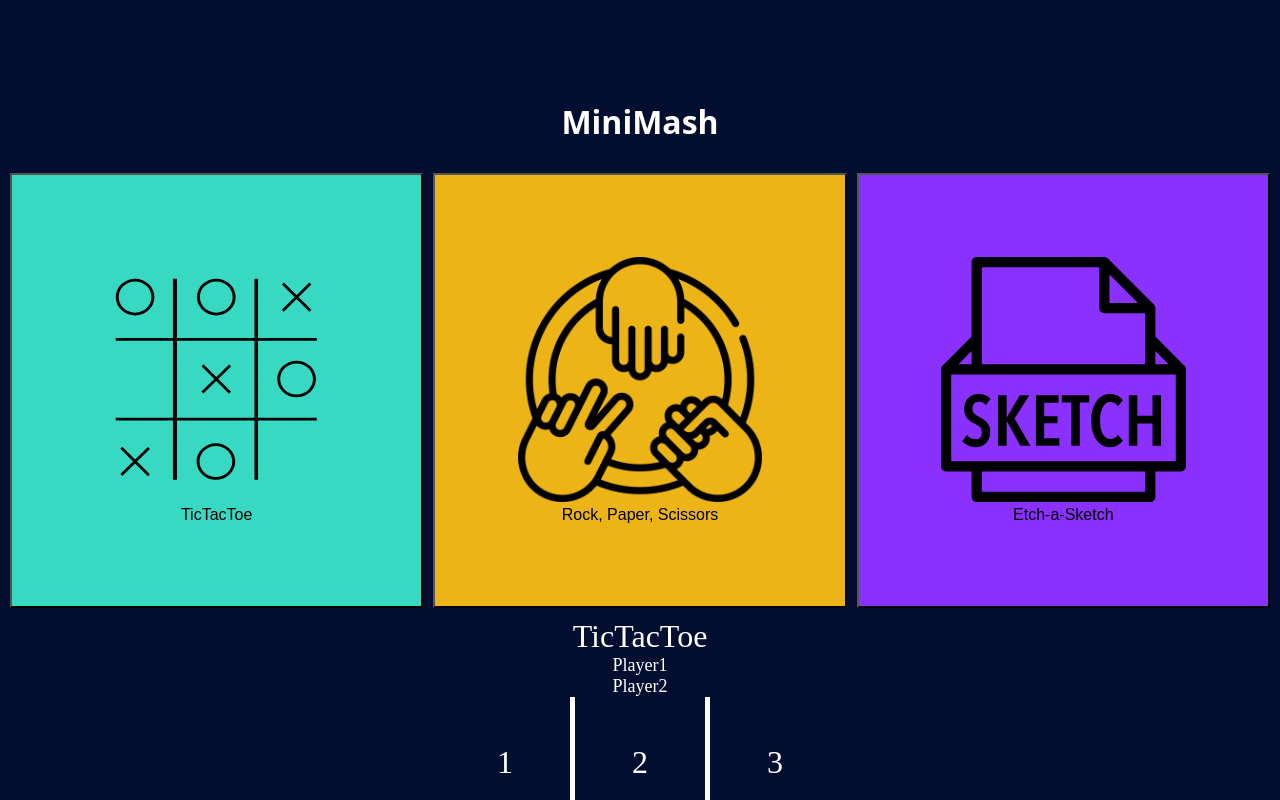
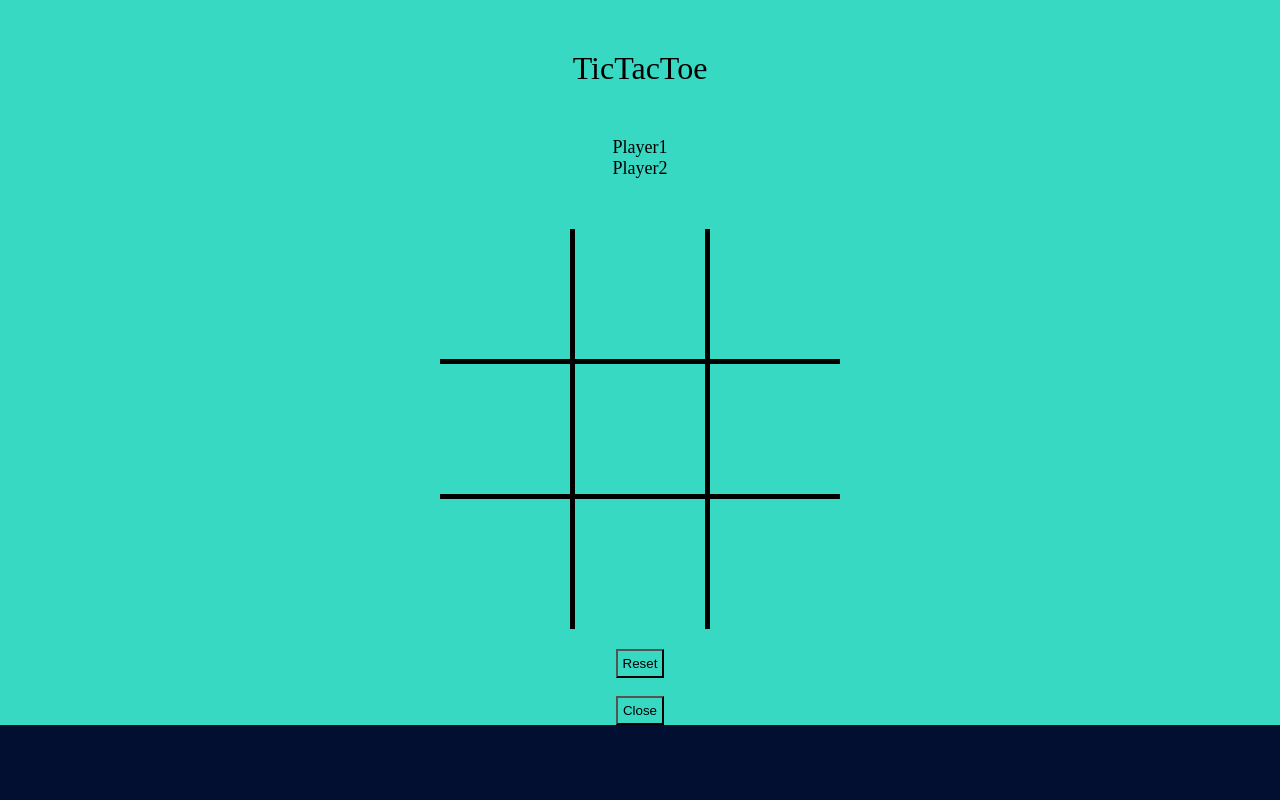
Before and after one commit to JJHH17/minimash, a website built with webpack: page src/index.html in a window 1280 px wide. Both pictures are taken after a click on the button "TicTacToe". Shown: the top 800 px of the page. Built offline with nearby package versions, Linux system fonts and the light colour scheme.

Commit message:
Add close button to tictactoe, added styling and colouring to game

```diff
--- a/src/elementSelect.js
+++ b/src/elementSelect.js
@@ -15,7 +15,6 @@ export function showHome() {
 // Selects tictactoe game
 export function tictactoeDiv() {
     const tictactoe = document.querySelector("#TicTacToe");
-
     return tictactoe;
 }
 
@@ -27,6 +26,12 @@ export function displayTicTacToe() {
 // Hides tictactoe
 export function hideTicTacToe() {
     tictactoeDiv().style.display = "none";
+}
+
+// Handles tictactoe close button
+export function closeTicTacToe() {
+    const closeBtn = document.querySelector("#ticTacToeClose");
+    return closeBtn;
 }
 
 // Selects Rock paper scissors game
--- a/src/index.html
+++ b/src/index.html
@@ -24,18 +24,20 @@
         </div>
 
         <div id="TicTacToeBoardDiv">
-            <div id="sqr1">1</div>
-            <div id="sqr2">2</div>
-            <div id="sqr3">3</div>
-            <div id="sqr4">4</div>
-            <div id="sqr5">5</div>
-            <div id="sqr6">6</div>
-            <div id="sqr7">7</div>
-            <div id="sqr8">8</div>
-            <div id="sqr9">9</div>
+            <div id="sqr1"></div>
+            <div id="sqr2"></div>
+            <div id="sqr3"></div>
+            <div id="sqr4"></div>
+            <div id="sqr5"></div>
+            <div id="sqr6"></div>
+            <div id="sqr7"></div>
+            <div id="sqr8"></div>
+            <div id="sqr9"></div>
         </div>
 
         <button id="ticTacToeReset">Reset</button>
+        <br>
+        <button id="ticTacToeClose">Close</button>
     </div>
 
     <div id="RockPaperScissors">
--- a/src/index.js
+++ b/src/index.js
@@ -1,8 +1,16 @@
 import "./styles.css";
-import { ticTacToeBtn, rockPaperScissorBtn, etchASketchBtn, displayTicTacToe} from "./elementSelect"; // Import relevant buttons
+import { ticTacToeBtn, rockPaperScissorBtn, etchASketchBtn, displayTicTacToe, hideHome, showHome,
+    hideTicTacToe, closeTicTacToe } from "./elementSelect"; // Import relevant buttons
 
 ticTacToeBtn().addEventListener("click", () => {
-    displayTicTacToe();
+    hideHome(); // Hides home page
+    displayTicTacToe(); // Displays tictactoe game
+})
+
+// TicTacToe close button
+closeTicTacToe().addEventListener("click", () => {
+    showHome();
+    hideTicTacToe(); // Hides game
 })
 
 rockPaperScissorBtn().addEventListener("click", () => {
--- a/src/styles.css
+++ b/src/styles.css
@@ -49,14 +49,17 @@
     display: none;
 }
 
-#ticTacToeTitle, #player1TicTacToe, #player2TicTacToe, #ticTacToeReset {
-    color: white;
+#TicTacToe, #ticTacToeTitle {
+    background-color: #38d9c3;
+}
+
+#ticTacToeTitle, #player1TicTacToe, #player2TicTacToe, #ticTacToeReset, #ticTacToeClose {
+    color: blacks;
     text-align: center;
 }
 
 #TicTacToeBoardDiv {
-    background-color: white;
-    color: white;
+    background-color: black;
     display: grid;
     grid-template-columns: repeat(3, 1fr);
     aspect-ratio: 1 / 1;
@@ -71,12 +74,34 @@
     align-items: center;
     justify-content: center;
     font-size: 2rem;
+    background-color: #38d9c3;
 }
 
 #ticTacToeTitle {
     font-size: xx-large;
+    padding-top: 50px;
 }
 
 #player1TicTacToe, #player2TicTacToe {
     font-size: large;
+    background-color: #38d9c3;
 }
+
+#player1TicTacToe {
+    margin-top: 50px;
+}
+
+#player2TicTacToe {
+    margin-bottom: 50px;
+}
+
+#ticTacToeReset, #ticTacToeClose {
+    display: block;
+    margin: 0 auto;
+    padding: 5px;
+    background-color:#38d9c3;
+}
+
+#ticTacToeReset {
+    margin-top: 20px;
+}
```
